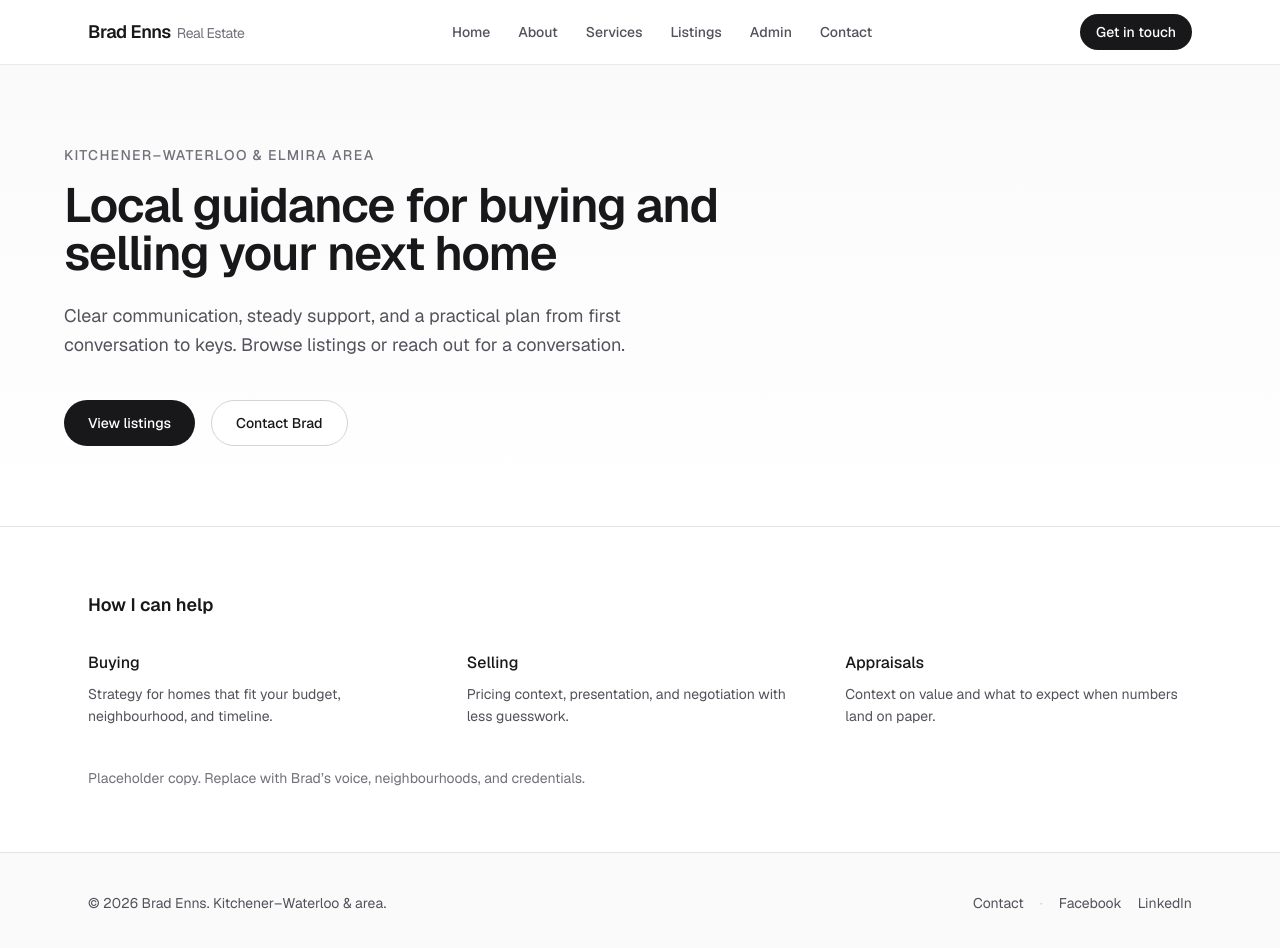
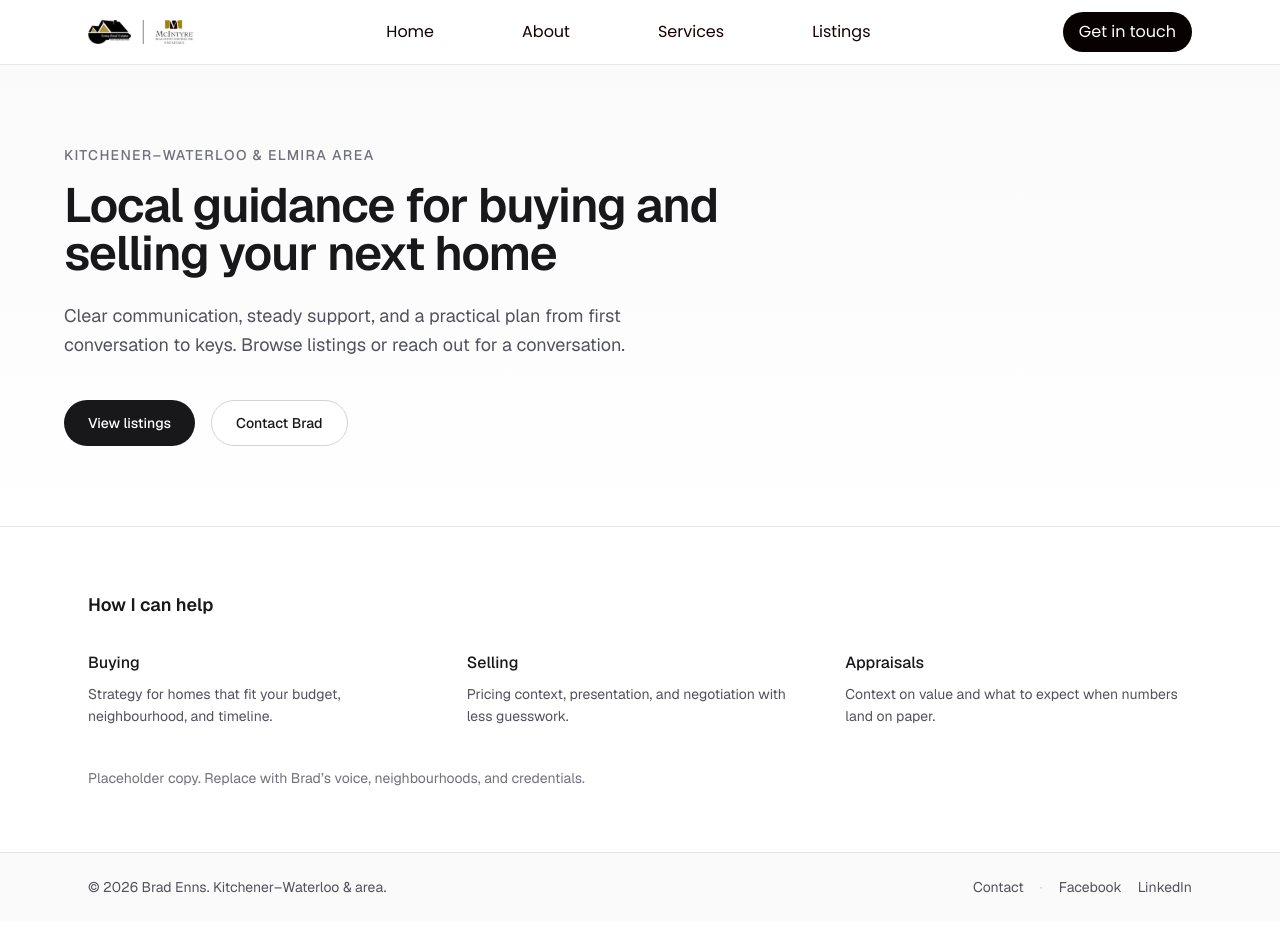
Before and after one commit to brade-uwbad/enns-site-remake, a Next.js app: page / in a window 1280 px wide. Shown: the top 948 px of the page. After the commit the page ends 921 px from the top, so only its background shows below. Built offline with nearby package versions, Linux system fonts and the light colour scheme.

Commit message:
Implemented sticky navbar, footer, added brand colors to Tailwind config (#34)
* feature: implement global layout with sticky navbar and footer #8

* sticky navbar

```diff
--- a/src/app/globals.css
+++ b/src/app/globals.css
@@ -2,7 +2,7 @@
 
 :root {
   --background: #ffffff;
-  --foreground: #171717;
+  --foreground: #140000;
 }
 
 @theme inline {
--- a/src/components/admin/listings-editor.tsx
+++ b/src/components/admin/listings-editor.tsx
@@ -117,9 +117,7 @@ export function ListingsEditor({ initialListings }: ListingsEditorProps) {
    * Uploads selected files from the file input into Storage and appends URLs to imagesText.
    * No-op if no files chosen. Returns the merged image URL list for the save payload (state may lag otherwise).
    */
-  async function uploadSelectedFilesIntoFormImages(
-    existingImagesText: string,
-  ): Promise<string[]> {
+  async function uploadSelectedFilesIntoFormImages(existingImagesText: string): Promise<string[]> {
     if (!uploadFiles || uploadFiles.length === 0) {
       return splitList(existingImagesText);
     }
--- a/src/components/site-footer.tsx
+++ b/src/components/site-footer.tsx
@@ -7,24 +7,21 @@ import Link from "next/link";
  */
 export function SiteFooter() {
   return (
-    <footer className="mt-auto border-t border-zinc-200 bg-zinc-50 dark:border-zinc-800 dark:bg-zinc-950">
-      <div className="mx-auto flex max-w-6xl flex-col gap-6 px-4 py-10 sm:flex-row sm:items-center sm:justify-between sm:px-6">
-        <p className="text-sm text-zinc-600 dark:text-zinc-400">
+    <footer className="mt-auto border-t border-zinc-200 bg-zinc-50">
+      <div className="mx-auto flex max-w-6xl flex-col gap-4 px-4 py-6 sm:flex-row sm:items-center sm:justify-between sm:px-6">
+        <p className="text-sm text-zinc-600">
           © {new Date().getFullYear()} Brad Enns. Kitchener–Waterloo & area.
         </p>
         <div className="flex flex-wrap gap-4 text-sm">
-          <Link
-            href="/contact"
-            className="text-zinc-600 hover:text-zinc-900 dark:text-zinc-400 dark:hover:text-zinc-50"
-          >
+          <Link href="/contact" className="text-zinc-600 hover:text-zinc-900">
             Contact
           </Link>
-          <span className="text-zinc-300 dark:text-zinc-600" aria-hidden>
+          <span className="text-zinc-300" aria-hidden>
             ·
           </span>
           <a
             href="https://www.facebook.com"
-            className="text-zinc-600 hover:text-zinc-900 dark:text-zinc-400 dark:hover:text-zinc-50"
+            className="text-zinc-600 hover:text-zinc-900"
             target="_blank"
             rel="noopener noreferrer"
           >
@@ -32,7 +29,7 @@ export function SiteFooter() {
           </a>
           <a
             href="https://www.linkedin.com"
-            className="text-zinc-600 hover:text-zinc-900 dark:text-zinc-400 dark:hover:text-zinc-50"
+            className="text-zinc-600 hover:text-zinc-900"
             target="_blank"
             rel="noopener noreferrer"
           >
--- a/src/components/site-header.tsx
+++ b/src/components/site-header.tsx
@@ -1,4 +1,6 @@
 import Link from "next/link";
+import Image from "next/image";
+import { Poppins } from "next/font/google";
 
 /** Primary navigation targets for the marketing site. */
 const nav = [
@@ -6,9 +8,12 @@ const nav = [
   { href: "/about", label: "About" },
   { href: "/services", label: "Services" },
   { href: "/listings", label: "Listings" },
-  { href: "/admin/listings", label: "Admin" },
-  { href: "/contact", label: "Contact" },
 ] as const;
+
+const poppins = Poppins({
+  subsets: ["latin"],
+  weight: ["400", "500", "600"],
+});
 
 /**
  * Top navigation: brand, primary links (desktop), and a contact call-to-action.
@@ -17,23 +22,30 @@ const nav = [
  */
 export function SiteHeader() {
   return (
-    <header className="border-b border-zinc-200/80 bg-white/90 backdrop-blur-md dark:border-zinc-800 dark:bg-zinc-950/90">
+    <header className="sticky top-0 z-50 border-b border-zinc-200/80 bg-white/90 backdrop-blur-md">
       <div className="mx-auto flex h-16 max-w-6xl items-center justify-between gap-6 px-4 sm:px-6">
-        <Link
-          href="/"
-          className="text-lg font-semibold tracking-tight text-zinc-900 dark:text-zinc-50"
+        <Link href="/" className="flex items-center" aria-label="Brad Enns Real Estate home">
+          <Image
+            src="/logo.svg"
+            alt="Brad Enns Real Estate logo"
+            width={104}
+            height={24}
+            priority
+            className="h-6 w-auto"
+          />
+        </Link>
+        <nav
+          className={`hidden items-center sm:flex ${poppins.className}`}
+          style={{ columnGap: "2.5rem" }}
+          aria-label="Main"
         >
-          Brad Enns
-          <span className="ml-1.5 text-sm font-normal text-zinc-500 dark:text-zinc-400">
-            Real Estate
-          </span>
-        </Link>
-        <nav className="hidden items-center gap-1 sm:flex" aria-label="Main">
-          {nav.map((item) => (
+          {nav.map((item, index) => (
             <Link
               key={item.href}
               href={item.href}
-              className="rounded-md px-3 py-2 text-sm font-medium text-zinc-600 transition-colors hover:bg-zinc-100 hover:text-zinc-900 dark:text-zinc-400 dark:hover:bg-zinc-900 dark:hover:text-zinc-50"
+              className={`px-2 py-2 text-base font-normal text-[#140000] transition-all hover:font-medium ${
+                index > 0 ? "ml-8" : ""
+              }`}
             >
               {item.label}
             </Link>
@@ -41,7 +53,7 @@ export function SiteHeader() {
         </nav>
         <Link
           href="/contact"
-          className="rounded-full bg-zinc-900 px-4 py-2 text-sm font-medium text-white transition-colors hover:bg-zinc-800 dark:bg-zinc-100 dark:text-zinc-900 dark:hover:bg-white"
+          className={`rounded-full bg-[#070101] px-4 py-2 text-base font-normal text-white transition-colors hover:bg-[#070101ef] ${poppins.className}`}
         >
           Get in touch
         </Link>
--- a/src/lib/listings/query.ts
+++ b/src/lib/listings/query.ts
@@ -75,9 +75,7 @@ export async function fetchListings(status: "active" | "sold", query: ListQuery)
     throw new Error(error.message);
   }
 
-  const items = (data ?? []).map((row) =>
-    normalizeListingRow(row as Record<string, unknown>),
-  );
+  const items = (data ?? []).map((row) => normalizeListingRow(row as Record<string, unknown>));
   return { items, total: count ?? 0 };
 }
 
```
Also changed, not shown: public/logo.svg (added).
